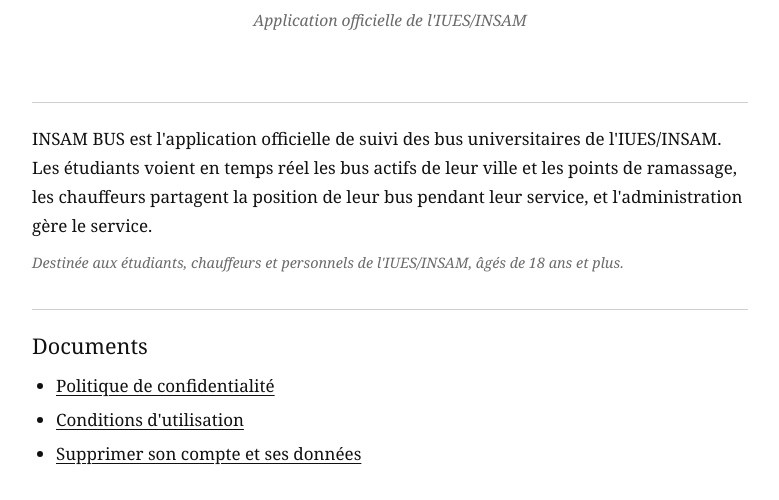
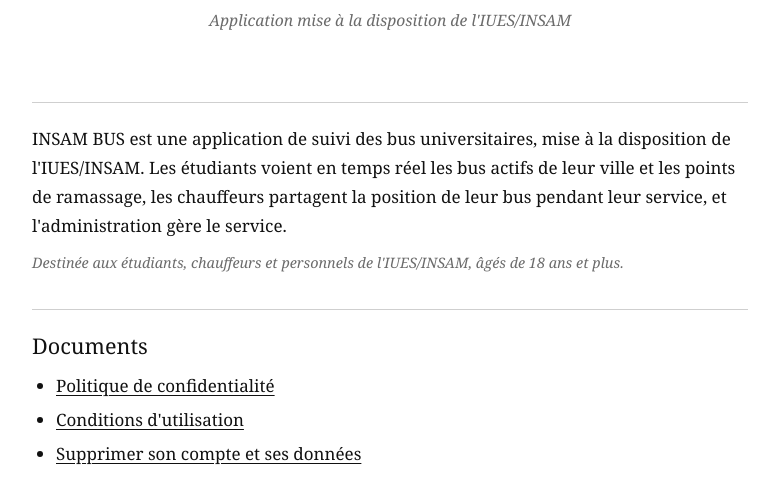
Before and after one commit to kahadjie/insam-bus-legal, a plain HTML site: page index.html in a window 1280 px wide. Shown: the part 233-733 px from the top of the page, without its empty margins (250-1029 px from the left). Drawn offline with Linux system fonts and the light colour scheme.

Commit message:
Pages légales : retrait du mot « officielle », application mise à la disposition de l'IUES/INSAM
Co-Authored-By: Claude Sonnet 5.5 <noreply@anthropic.com>
Claude-Session: https://claude.ai/code/session_01PddAaaedE1hh95DPumyjLG

```diff
--- a/index.html
+++ b/index.html
@@ -48,9 +48,9 @@ footer.bot .wrap{display:flex;flex-direction:column;gap:4px}
 @media (max-width:560px){body{font-size:16px}.hero h1{font-size:1.7rem}.toc ol{columns:1}.summary{padding:18px}}
 </style></head><body>
 <header class="top"><div class="wrap"><div class="mast"><a class="brand" href="index.html">INSAM BUS</a><div class="rule"></div></div><nav class="menu" aria-label="Navigation"><a href="index.html" aria-current="page">Accueil</a><a href="privacy.html">Confidentialité</a><a href="terms.html">Conditions</a><a href="delete-account.html">Supprimer mon compte</a></nav></div></header>
-<div class="wrap"><div class="hero"><h1>Suivi des bus universitaires</h1><p>Application officielle de l'IUES/INSAM</p></div></div>
+<div class="wrap"><div class="hero"><h1>Suivi des bus universitaires</h1><p>Application mise à la disposition de l'IUES/INSAM</p></div></div>
 <main class="wrap">
-<section class="card"><p style="margin:0">INSAM BUS est l'application officielle de suivi des bus universitaires de l'IUES/INSAM. Les étudiants voient en temps réel les bus actifs de leur ville et les points de ramassage, les chauffeurs partagent la position de leur bus pendant leur service, et l'administration gère le service.</p>
+<section class="card"><p style="margin:0">INSAM BUS est une application de suivi des bus universitaires, mise à la disposition de l'IUES/INSAM. Les étudiants voient en temps réel les bus actifs de leur ville et les points de ramassage, les chauffeurs partagent la position de leur bus pendant leur service, et l'administration gère le service.</p>
 <p class="note" style="margin:10px 0 0">Destinée aux étudiants, chauffeurs et personnels de l'IUES/INSAM, âgés de 18 ans et plus.</p></section>
 <section class="card"><h2>Documents</h2><ul>
 <li><a href="privacy.html">Politique de confidentialité</a></li>
```
Also changed, not shown: terms.html (+1 -1 lines).
